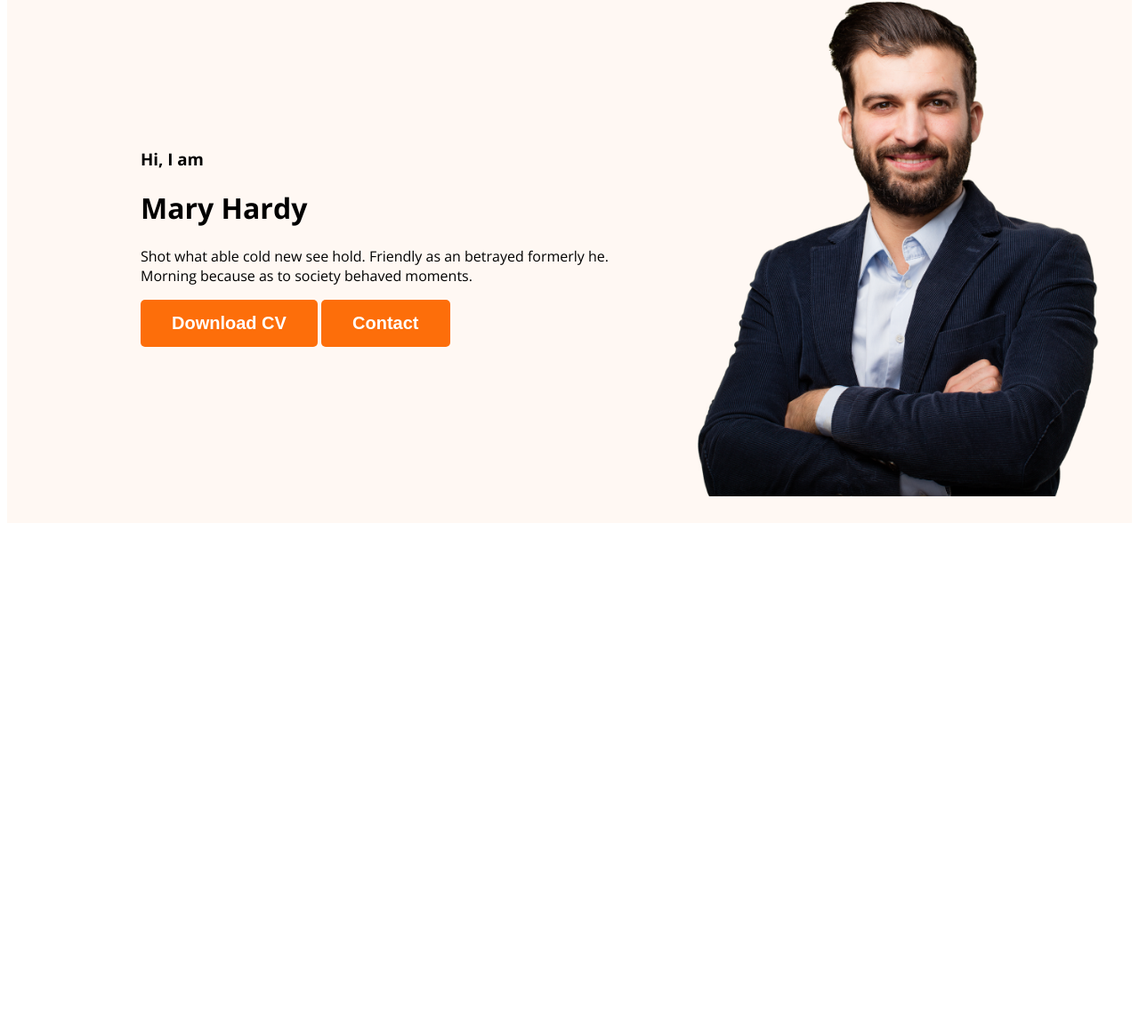
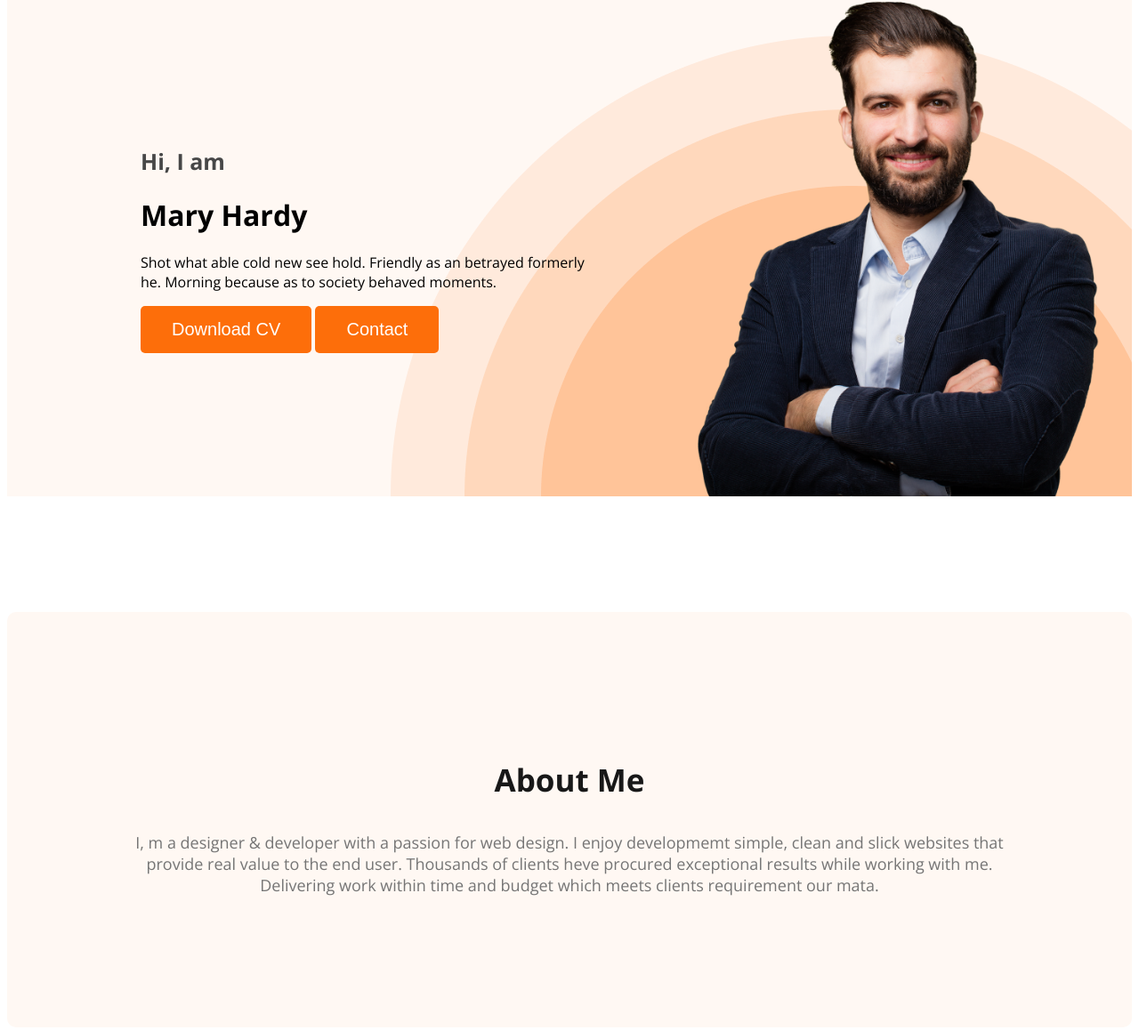
Before and after one commit to Yeasin0771/webdeveloper-portfolio, a plain HTML site: page index.html in a window 1280 px wide. Shown: the part 210-1368 px from the top of the page at 89% size. Before the commit the page ends 806 px from the top, so only its background shows below. Drawn offline with nearby package versions, Linux system fonts and the light colour scheme.

Commit message:
about section created

```diff
--- a/index.html
+++ b/index.html
@@ -23,7 +23,7 @@
             <div class="banner-content">
                 <h3 class="banner-greeting">Hi, I am</h3>
                 <h1 class="baneer-title">Mary Hardy</h1>
-                <p>Shot what able cold new see hold. Friendly as an betrayed formerly he. Morning because as to society behaved moments.</p>
+                <p class="banner-description">Shot what able cold new see hold. Friendly as an betrayed formerly he. Morning because as to society behaved moments.</p>
                 <button class="btn-primary">Download CV</button>
                 <button class="btn-primary">Contact</button>
             </div>
@@ -31,7 +31,10 @@
         </div>
     </header>
     <main>
-
+        <section class="about">
+            <h3 class="section-title">About Me</h3>
+            <p class="section-description">I, m a designer & developer with a passion for web design. I enjoy developmemt simple, clean and slick websites that provide real value to the end user. Thousands of clients heve procured exceptional results while working with me. Delivering work within time and budget which meets clients requirement our mata.</p>
+        </section>
     </main>
     <footer>
 
--- a/styles/portfolio.css
+++ b/styles/portfolio.css
@@ -13,8 +13,21 @@ body{
     border: 0;
     color: white;
     font-size: 20px;
+    font-weight: 700px;
+    padding: 15px 35px;
+}
+
+.section-title{
+    color: #181818;
+    text-align: center;
+    font-size: 35px;
     font-weight: 700;
-    padding: 15px 35px;
+}
+
+.section-description{
+    color: #757575;
+    text-align: center;
+    font-size: 18px;
 }
 /* nav related styles */
 nav{
@@ -27,7 +40,7 @@ nav{
 .nav-title{
     color: #181818;
     font-size: 45px;
-    font-weight: 800;
+    font-weight: 800px;
 }
 
 nav > ul{
@@ -48,14 +61,45 @@ nav a{
 /* header related styles*/
 .header{
     background-color: #FFF8F3;
+    background-image: url('../images/header_bg.png');
+    background-repeat: no-repeat;
+    background-position: bottom right;
 }
 
 .banner{
-    padding: 30px 30px 30px 150px;
+    padding: 30px 30px 0px 150px;
     display: flex;
     align-items: center;
+    justify-content: space-between;
+}
+
+.banner-content{
+    max-width: 500px;
 }
 
 .banner .profile-pic{
     width: 500px;
 }
+
+.banner-greeting{
+    font-size: 25px;
+    color: #474747;
+    margin-bottom: 0;
+}
+
+.banner-title{
+    font-size: 85px;
+    font-weight: 700;
+    margin-top: 5px;
+    margin-bottom: 20px;
+}
+
+/* main section styles*/
+
+/* about section styles*/
+.about{
+    padding: 130px;
+    border-radius: 10px;
+    background: #FFF8F3;
+    margin: 130px 0;
+}
```
